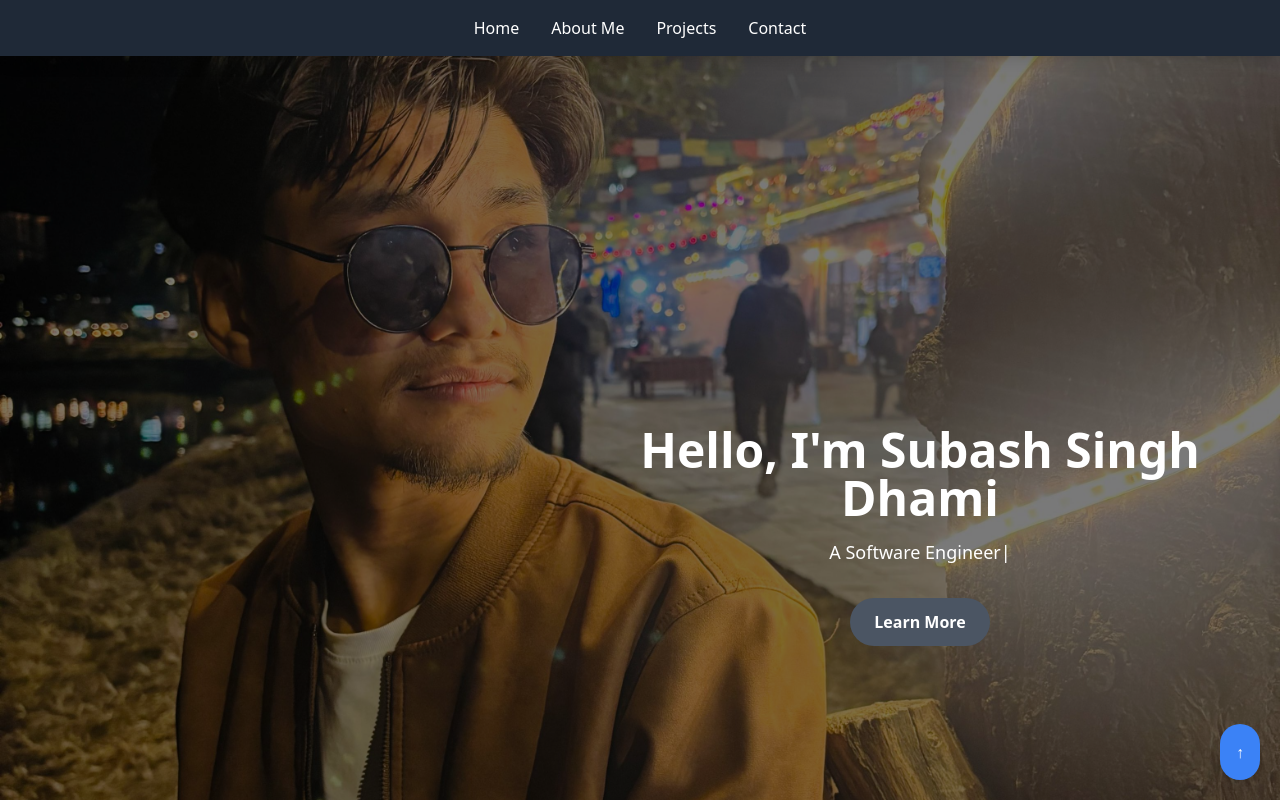
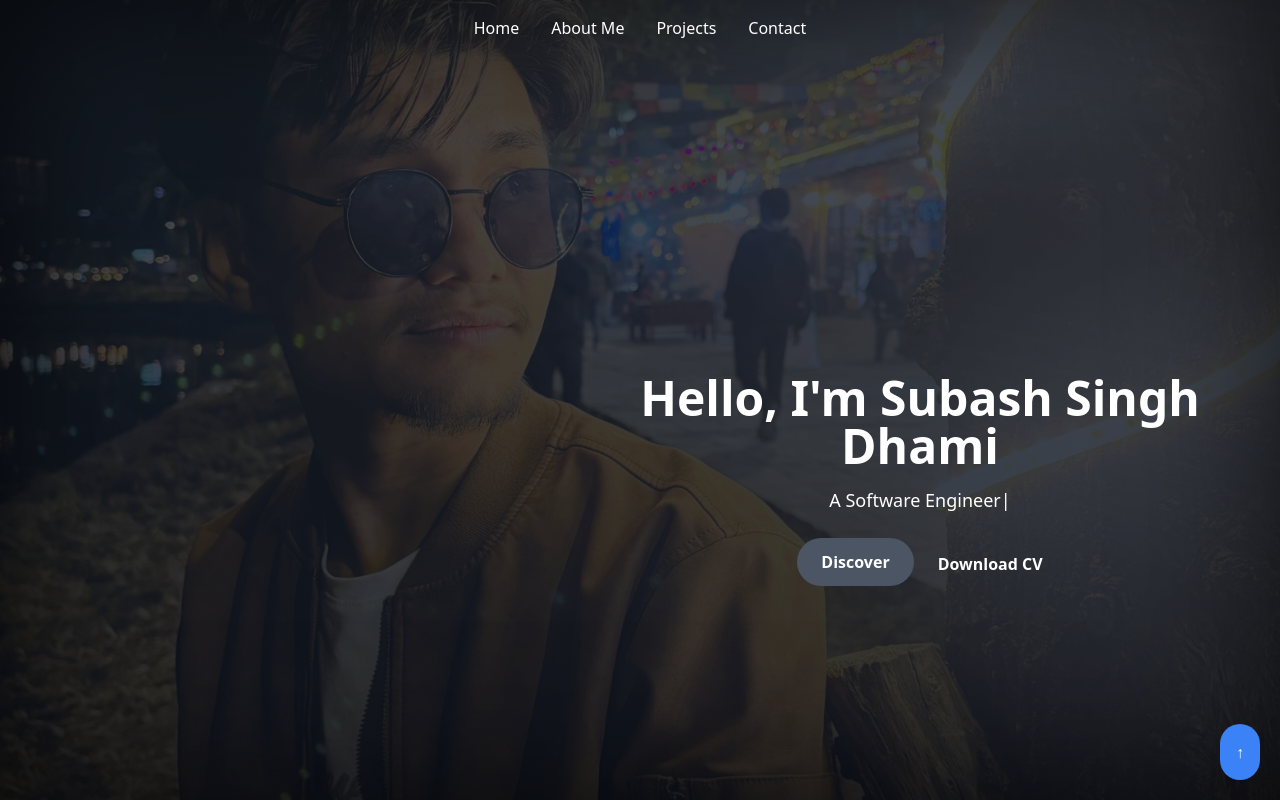
Before and after one commit to mesubash/my-portfolio, a React (Vite) app: page / in a window 1280 px wide. Shown: the top 800 px of the page. Built offline with nearby package versions, Linux system fonts and the light colour scheme.

Commit message:
cv added with fixed landing page

```diff
--- a/src/App.jsx
+++ b/src/App.jsx
@@ -1,3 +1,4 @@
+// App.jsx
 import React from "react";
 import { BrowserRouter as Router, Routes, Route } from "react-router-dom";
 import About from "./components/About";
@@ -9,7 +10,6 @@ import './App.css';
 import Navbar from "./components/NavBar";
 
 const App = () => {
-  // Scroll to top function
   const scrollToTop = () => {
     window.scrollTo({
       top: 0,
@@ -19,42 +19,38 @@ const App = () => {
 
   return (
     <Router>
-      <div className="app-container font-sans bg-gray-50">
-        {/* Header */}
+      <div className="app-container font-sans">
         <Navbar />
 
+        <main className="relative">
           {/* Landing Page Section */}
-        <section id="landingpage">
+          <section id="landingpage" className="relative">
             <LandingPage />
           </section>
 
           {/* About Section */}
-        <section id="about">
+          <section id="about" className="bg-gray-50">
             <About />
           </section>
 
           {/* Projects Section */}
-        <section id="projects">
+          <section id="projects" className="bg-gray-50">
             <Projects />
           </section>
 
           {/* Contact Section */}
-        <section
-          id="contact"
-          className="min-h-screen flex items-center justify-center bg-gray-800 text-white py-16"
-        >
+          <section id="contact" className="min-h-screen flex items-center justify-center bg-gray-800 text-white py-16">
             <Contact />
           </section>
+        </main>
 
-        {/* "Back to Top" Button */}
         <button
           onClick={scrollToTop}
-          className="fixed bottom-5 right-5 p-4 bg-blue-500 text-white rounded-full shadow-lg hover:bg-blue-600 transition-all"
+          className="fixed bottom-5 right-5 p-4 bg-blue-500 text-white rounded-full shadow-lg hover:bg-blue-600 transition-all z-40"
         >
           ↑
         </button>
 
-        {/* Footer */}
         <Footer />
       </div>
     </Router>
--- a/src/components/LandingPage.jsx
+++ b/src/components/LandingPage.jsx
@@ -1,7 +1,8 @@
 import React, { useEffect } from "react";
-import "aos/dist/aos.css"; // Import AOS styles
-import AOS from "aos"; // Import AOS JS
-import Typed from "typed.js"; // Import Typed.js
+import "aos/dist/aos.css";
+import AOS from "aos";
+import Typed from "typed.js";
+import profileImage from '../assets/profile.jpeg'; // Adjust path as needed
 
 const LandingPage = () => {
   useEffect(() => {
@@ -22,39 +23,80 @@ const LandingPage = () => {
   }, []);
 
   return (
-    <section
-      id="home"
-      className="relative h-screen flex items-center justify-center text-center text-white"
+    <div className="relative h-screen w-full">
+      {/* Background Image with Multiple Layers for Color Grading */}
+      <div
+        className="absolute inset-0 z-0"
         style={{
-        backgroundImage: "url('src/assets/profile.jpeg')",
+          backgroundImage: `url(${profileImage})`,
           backgroundSize: "cover",
           backgroundPosition: "center",
           backgroundRepeat: "no-repeat",
+        }}
+      />
+      {/* Dark Gradient Overlay */}
+      <div
+        className="absolute inset-0 z-10"
+        style={{
+          background: `
+            linear-gradient(
+              to bottom,
+              rgba(31, 41, 55, 0.7),
+              rgba(17, 24, 39, 0.8)
+            )
+          `
+        }}
+      />
+      {/* Color Grading Layer */}
+      <div
+        className="absolute inset-0 z-20 mix-blend-multiply"
+        style={{
+          backgroundColor: "rgba(55, 65, 81, 0.3)",
+        }}
+      />
+      {/* Vignette Effect */}
+      <div
+        className="absolute inset-0 z-30"
+        style={{
+          boxShadow: "inset 0 0 150px rgba(0, 0, 0, 0.7)"
+        }}
+      />
 
-      }}
+      {/* Content */}
+      <div className="absolute inset-0 z-40">
+        <div className="absolute left-[85%] top-[60%] transform -translate-x-3/4 -translate-y-1/2 text-white w-full max-w-2xl px-4">
+          <div
+            data-aos="fade-right"
+            data-aos-duration="1200"
+            data-aos-delay="200"
+            data-aos-offset="300"
+            data-aos-easing="ease-out-cubic"
           >
-<div className="absolute inset-0 bg-black bg-opacity-50">
-  {/* Content */}
-  <div className="absolute left-[85%] top-[60%] transform -translate-x-3/4 -translate-y-1/2 text-white w-full max-w-2xl px-4">
-    <div data-aos="fade-right" data-aos-duration="1000" data-aos-delay="200">
-      <h1 className="text-5xl font-bold whitespace-normal break-words">Hello, I'm Subash Singh Dhami</h1>
+            <h1 className="text-5xl font-bold whitespace-normal break-words">
+              Hello, I'm Subash Singh Dhami
+            </h1>
             <p className="text-lg mt-4">
               A <span className="typed"></span>
             </p>
+            <div className="flex mt-6 justify-center gap-6">
             <a
               href="#about"
-        className="mt-8 inline-block px-6 py-3 bg-gray-600 text-white font-semibold rounded-full hover:bg-gray-500"
+              className="inline-block px-6 py-3 bg-gray-600 text-white font-semibold rounded-full hover:bg-gray-500"
             >
-        Learn More
+              Discover
+            </a>
+            <a
+              href="src/assets/Resume-subash.pdf"
+              download
+              className="inline-block mt-3.5 text-white font-semibold hover:underline"
+            >
+              Download CV
             </a>
             </div>
           </div>
         </div>
-
-
-
-
-    </section>
+      </div>
+    </div>
   );
 };
 
--- a/src/components/NavBar.jsx
+++ b/src/components/NavBar.jsx
@@ -1,21 +1,46 @@
-import React from "react";
+// NavBar.jsx
+import React, { useState, useEffect } from "react";
 
 const NavBar = () => {
+  const [isTransparent, setIsTransparent] = useState(true);
+
+  useEffect(() => {
+    const handleScroll = () => {
+      // Check if we're at the top of the page
+      if (window.scrollY < 50) {
+        setIsTransparent(true);
+      } else {
+        setIsTransparent(false);
+      }
+    };
+
+    window.addEventListener('scroll', handleScroll);
+    handleScroll(); // Check initial position
+
+    return () => window.removeEventListener('scroll', handleScroll);
+  }, []);
+
   return (
-    <header className="sticky top-0 bg-gray-800 text-white p-4 shadow-lg z-10">
-      <nav>
+    <header
+      className={`fixed top-0 left-0 right-0 z-50 transition-all duration-300 ${
+        isTransparent
+          ? 'bg-transparent'
+          : 'bg-gray-800 shadow-lg'
+      }`}
+    >
+      <nav className="px-4 py-4">
         <ul className="flex justify-center space-x-8">
           <li>
-            <a href="#home" className="hover:text-gray-400">Home</a>
+            <a href="#landingpage" className="text-white hover:text-gray-400 transition-colors">Home</a>
           </li>
           <li>
-            <a href="#about" className="hover:text-gray-400">About Me</a>
+            <a href="#about" className="text-white hover:text-gray-400 transition-colors">About Me</a>
           </li>
           <li>
-            <a href="#projects" className="hover:text-gray-400">Projects</a>
+            <a href="#projects" className="text-white hover:text-gray-400 transition-colors">Projects</a>
           </li>
           <li>
-            <a href="#contact" className="hover:text-gray-400">Contact</a>
+            <a href="#contact" className="text-white hover:text-gray-400 transition-colors">Contact</a>
           </li>
         </ul>
       </nav>
```
Also changed, not shown: 1 other file (tests, documents, lock files or other folders). Lines whose indentation alone changed are shown as unchanged.
